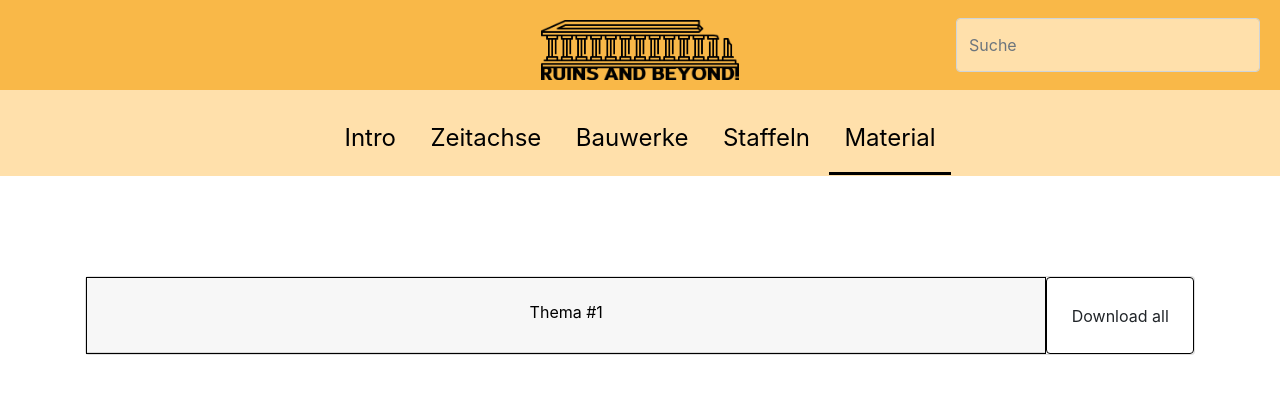
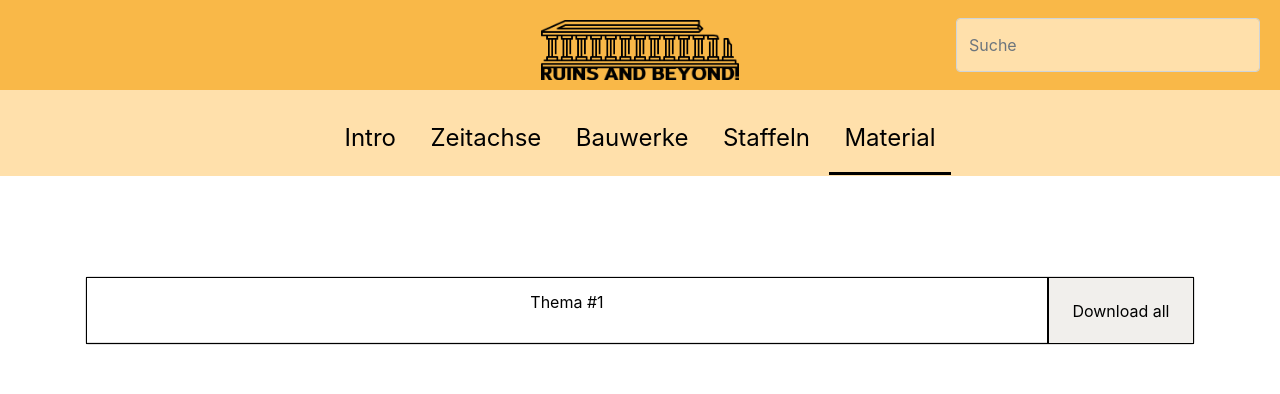
Before and after one commit to ReisReisReis1/bp55, a Django app: page /material/ in a window 1280 px wide. Shown: the top 394 px of the page. Run offline with Django 3.2, Linux system fonts and the light colour scheme; some libraries are stand-ins or nearby versions.

Commit message:
change color

```diff
--- a/material/static/material.css
+++ b/material/static/material.css
@@ -2,28 +2,26 @@
     CSS File for styling on the material page
 =============================================================================*/
 
-.textcenter{
-    margin-left: 15px ;
-    margin-top: 10px;
-}
-
+/*
+    Styling the border of the box
+*/
 .borderline{
   border-style: solid;
   border-width: thin;
   border-color: black;
 }
 
+/*
+    Styling the background of the opened box
+*/
 .materialpdf{
     background-color: #c3c5c0;
 }
 
+/*
+    Styling the font color and position center
+ */
 .fontcolor{
     color: black;
     text-align: center;
-    margin-top: 10px;
 }
-
-.selectionbox{
-    border-color: black;
-    background-color: white;
-}
--- a/material/templates/material.html
+++ b/material/templates/material.html
@@ -11,21 +11,18 @@
     {% include './header.html' %}
 
 <div class="container container-page">
-
     <div class="card">
-        <!-- Split the box in topic and download button -->
+        <!-- Split the box in topic and download  -->
        <div class="d-flex w-100 justify-content-between">
            <!-- Collapse box for each topic -->
-      <a class="collapsed card-link" data-toggle="collapse" href="#collapseOne" style="width: 100%">
-          <div class="selectionbox">
+            <a class="collapsed card-link" data-toggle="collapse" href="#collapseOne" style="width: 100%; ">
                 <div class="borderline">
-          <div class="card-header">
+                    <div class="card-header" style="background-color: white" >
                         <p class="fontcolor"> Thema #1 </p>
                     </div>
                 </div>
-              </div>
             </a>
-           <button class="btn" id="btn-color"; style=" width: 15%; border-color: black" >Download all</button>
+        <button class="btn; borderline" id="color-btn-download"; style=" width: 15%" >Download all</button>
     </div>
 
    <!-- Text showing after open the collapse box-->
@@ -33,7 +30,7 @@
         <div class="materialpdf">
             <div class="borderline">
               <div class="card-body">
-
+                <!-- PDF Liste -->
                 Lorem ipsum dolor sit amet, consetetur sadipscing elitr, sed diam nonumy eirmod tempor invidunt ut labore et
                 dolore magna aliquyam erat, sed diam voluptua. At vero eos et accusam et justo duo dolores et ea rebum.
                 Stet clita kasd gubergren, no sea takimata sanctus est Lorem ipsum dolor sit amet.
@@ -41,8 +38,8 @@
             </div>
         </div>
     </div>
+
 </div>
-
 </div>
 </body>
 </html>
--- a/static/css/default_colors.css
+++ b/static/css/default_colors.css
@@ -83,3 +83,10 @@
 #color-btn-video:hover {
     background-color: lightgray;
 }
+
+/*----------------------------------------------------------------------------
+    Show download button color
+ */
+#color-btn-download {
+    background-color: #f1efec;
+}
```
Lines whose indentation alone changed are shown as unchanged.
